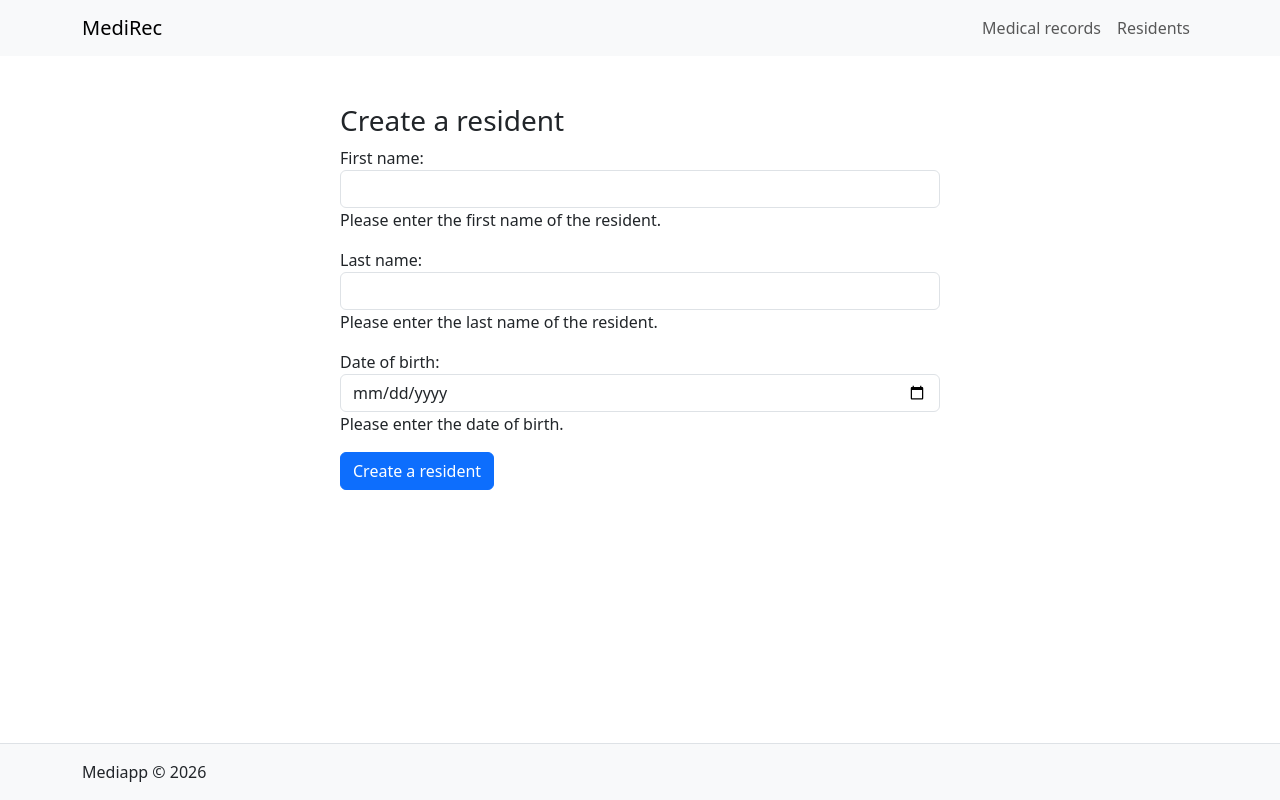
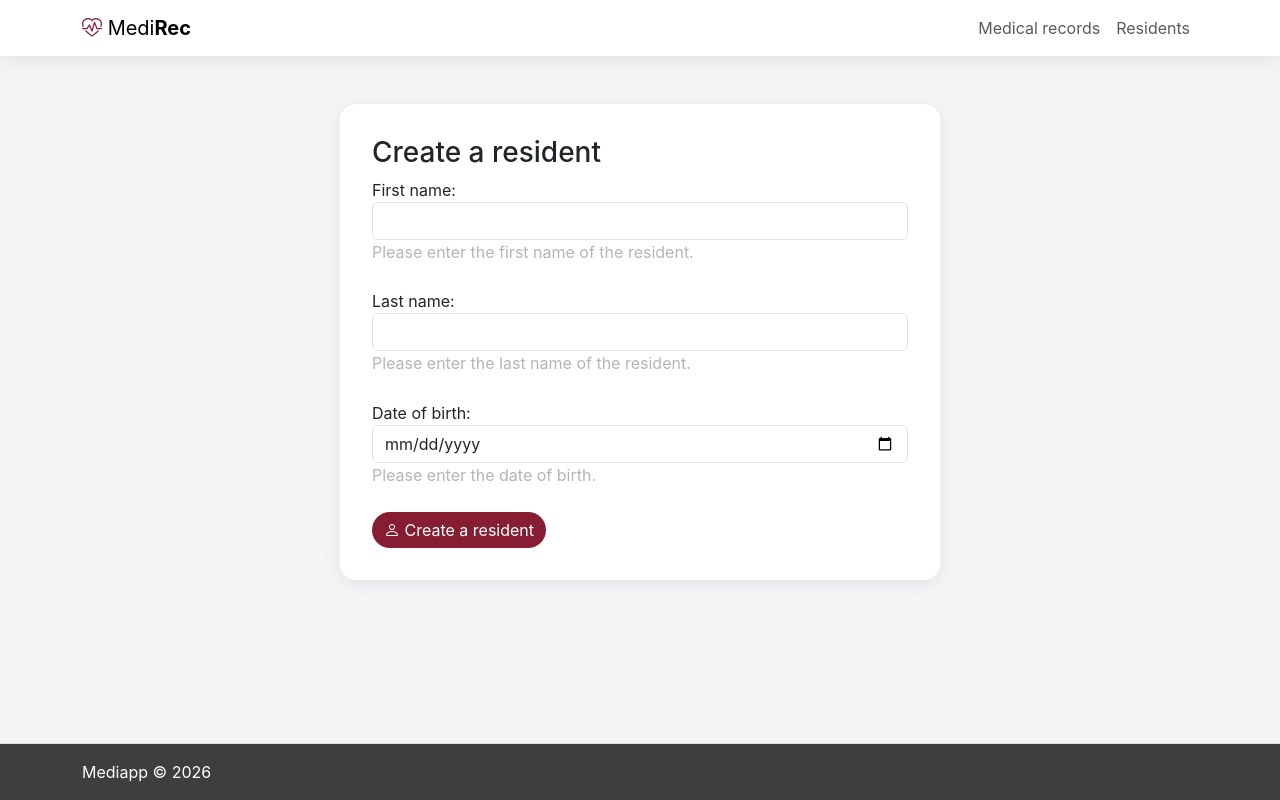
Before and after one commit to addtruong/practice-mr, a Django app: page /records/residents/new in a window 1280 px wide. Run offline with Django 5.2, Linux system fonts and the light colour scheme; some libraries are stand-ins or nearby versions.

Commit message:
feat: finish styling for forms and add icons

```diff
--- a/medical_record_app/records/static/records/css/style.css
+++ b/medical_record_app/records/static/records/css/style.css
@@ -0,0 +1,155 @@
+/* ==========================================================================
+   1. ROOT / VARIABLES
+   ========================================================================== */
+:root {
+    --navy: #252525;
+    --navy-2: #262626;
+    --accent: #871D33;
+    --accent-2: #3f3d3e;
+    --accent-3: #b7b99c;
+    --accent-4: #3371dc;
+    --accent-5: #c7cbd0;
+    --accent-hover: color-mix(in srgb, var(--accent), black 30%);
+    --bg: #f5f5f7;
+    --card-border: #e3e7ec;
+    --text-muted: #6b7785;
+    --text-muted-2: #b3b5b7;
+    --border-radius: 16px;
+    --shadow-custom: 0 4px 20px rgba(0, 0, 0, 0.08);
+
+    /* Modulfarben */
+    --module-au: #871D33;
+}
+
+/* ==========================================================================
+   2. GLOBAL / BASIS
+   ========================================================================== */
+* {
+    font-family: 'Inter', system-ui, -apple-system, sans-serif;
+}
+
+body {
+    background: var(--bg);
+}
+
+.btn-primary {
+    background-color: var(--accent) !important;
+    border: none !important;
+}
+
+.btn-primary:hover {
+    background-color: var(--accent-hover) !important;
+}
+
+.btn-link {
+    color: var(--accent);
+}
+
+.btn-link:hover,
+.btn-link:focus,
+.btn-link:active,
+.btn-link:visited {
+    color: var(--accent) !important;
+}
+
+a {
+    color: var(--accent);
+}
+
+a:hover {
+    color: var(--accent-hover);
+}
+
+.btn {
+    border-radius: 1.2rem;
+}
+
+.btn-outline-danger {
+    color: var(--accent);
+    border-color: var(--accent);
+}
+
+.btn-outline-danger:hover {
+    color:white;
+    background-color: var(--accent);
+    border-color: var(--accent);
+}
+
+.btn-outline-primary {
+    color: var(--accent-4);
+    border-color: var(--accent-4);
+}
+
+.btn-outline-primary:hover {
+    color: white;
+    background-color: var(--accent-4);
+    border-color: var(--accent-4);
+}
+
+.navbar {
+    background-color: white !important;
+}
+
+.shadow-custom {
+    box-shadow: var(--shadow-custom);
+}
+
+footer {
+    color: white;
+    background-color: var(--accent-2);
+}
+
+.card {
+    background-color: white;
+}
+
+table, .table {
+    box-shadow: var(--shadow-custom);
+    margin-bottom: 0;
+}
+
+table thead th {
+    background-color: var(--accent-2) !important;
+    color: white !important;
+    font-weight: 500;
+}
+
+td, th {
+    padding: 0.8rem 1.4rem !important;
+}
+
+.table-wrapper {
+    box-shadow: var(--shadow-custom);
+    overflow: hidden;
+    border-radius: 12px;
+}
+
+.icon-accent {
+    color: var(--accent);
+}
+
+.form-wrapper {
+    background-color: white;
+    border-radius: var(--border-radius);
+    padding: 2rem;
+    box-shadow: var(--shadow-custom);
+    max-width: 600px;
+}
+
+.form-wrapper p {
+    margin-bottom: 1.6rem;
+}
+
+h1 {
+    font-size: 1.6rem;
+    font-weight: 400;
+}
+
+h2 {
+    font-size: 1.4rem;
+    font-weight: 400;
+}
+
+.helptext {
+    color: var(--text-muted-2);
+}
--- a/medical_record_app/records/templates/base.html
+++ b/medical_record_app/records/templates/base.html
@@ -12,15 +12,21 @@
             integrity="sha384-sRIl4kxILFvY47J16cr9ZwB07vP4J8+LH7qKQnuqkuIAvNWLzeN8tE5YBujZqJLB"
             crossorigin="anonymous"
         >
+        <link rel="stylesheet" href="https://cdn.jsdelivr.net/npm/bootstrap-icons@1.13.2/font/bootstrap-icons.min.css">
+
         <!-- Custom styling -->
         {% load static %}
         <link rel="stylesheet" href="{% static 'records/css/style.css' %}">
     </head>
 
     <body class="d-flex flex-column min-vh-100">
-        <nav class="navbar navbar-expand-lg bg-body-tertiary">
+        <nav class="navbar navbar-expand-lg bg-body-tertiary shadow-custom">
+
             <div class="container">
-                <a class="navbar-brand" href="{% url 'records:index' %}">MediRec</a>
+                <a class="navbar-brand" href="{% url 'records:index' %}">
+                    <i class="bi bi-heart-pulse icon-accent"></i>
+                    Medi<span class="fw-bold">Rec</span>
+                </a>
 
                 <div class="navbar-nav ms-auto">
                     <a href="{% url 'records:index' %}" class="nav-link">Medical records</a>
@@ -36,7 +42,7 @@
                 <!-- </div> -->
             </div>
         </main>
-        <footer class="mt-auto py-3 bg-body-tertiary border-top">
+        <footer class="mt-auto py-3 border-top">
             <div class="container">
                 Mediapp © 2026
             </div>
--- a/medical_record_app/records/templates/records/create.html
+++ b/medical_record_app/records/templates/records/create.html
@@ -5,6 +5,8 @@
 {% endblock %}
 
 {% block content %}
+  <div class="mx-auto form-wrapper">
+
     <h1>New Medical Record</h1>
 
     <form method="post">
@@ -19,6 +21,7 @@
         <div>{{ f.as_p }}</div>
       {% endfor %}
 
-    <button type="submit">Create medical record</button>
+      <button class="btn btn-primary" type="submit">Create medical record</button>
     </form>
+  </div>
 {% endblock %}
--- a/medical_record_app/records/templates/residents/index.html
+++ b/medical_record_app/records/templates/residents/index.html
@@ -10,12 +10,13 @@ Residents
         <h1>Residents</h1>
 
         <a href="{% url 'records:resident_create' %}" class="btn btn-primary">
+            <i class="bi bi-person"></i>
             Create resident
         </a>
     </div>
 
     {% if residents %}
-        <div class="table-responsive">
+        <div class="table-responsive table-wrapper">
             <table class="table table-hover align-middle">
                 <thead class="table-light">
                     <tr>
@@ -39,6 +40,7 @@ Residents
                             <td class="text-end">
                                 <div class="d-inline-flex gap-2">
                                     <a class="btn btn-sm btn-outline-primary" href="{% url 'records:resident_update' resident_id=resident.id %}">
+                                        <i class="bi bi-pencil"></i>
                                         Edit
                                     </a>
                                     <form
@@ -52,6 +54,7 @@ Residents
                                             type="submit"
                                             class="btn btn-sm btn-outline-danger"
                                         >
+                                            <i class="bi bi-trash"></i>
                                             Delete
                                         </button>
                                     </form>
--- a/medical_record_app/records/templates/residents/resident_form.html
+++ b/medical_record_app/records/templates/residents/resident_form.html
@@ -6,13 +6,16 @@
 {% endblock %}
 
 {% block content %}
-    <div class="mx-auto" style="max-width: 600px;">
+    <div class="mx-auto form-wrapper">
         <h3>{{ title }}</h3>
         <form method="post">
             {% csrf_token %}
 
             {{ form.as_p }}
-            <button class="btn btn-primary" type="submit">{{ button_submit }}</button>
+            <button class="btn btn-primary" type="submit">
+                <i class="bi bi-person"></i>
+                {{ button_submit }}
+            </button>
         </form>
     </div>
 {% endblock  %}
--- a/medical_record_app/records/views.py
+++ b/medical_record_app/records/views.py
@@ -1,3 +1,4 @@
+from django.db.models import Count
 from django.http import HttpRequest, HttpResponse
 from django.shortcuts import get_object_or_404, redirect, render
 
@@ -51,7 +52,9 @@ def index(request: HttpRequest) -> HttpResponse:
     Returns:
         HttpResponse: Rendered index page.
     """
-    medical_records = MedicalRecord.objects.all()
+    medical_records = MedicalRecord.objects.annotate(
+        diagnosis_count=Count("medicalrecorddiagnosis")
+    )
     context = {"medical_records": medical_records}
     return render(request, "records/index.html", context)
 
```
Also changed, not shown: medical_record_app/records/templates/records/detail.html (+5 -2 lines), medical_record_app/records/templates/records/index.html (+13 -2 lines). Lines whose indentation alone changed are shown as unchanged.
